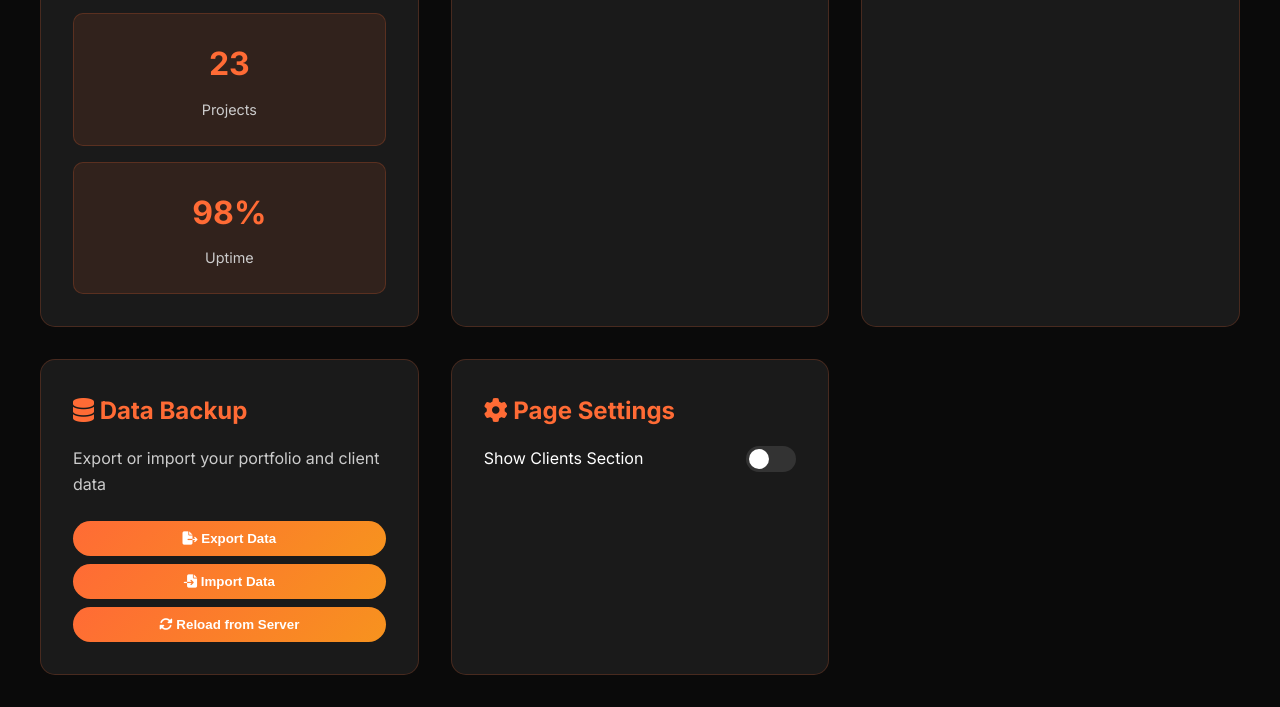
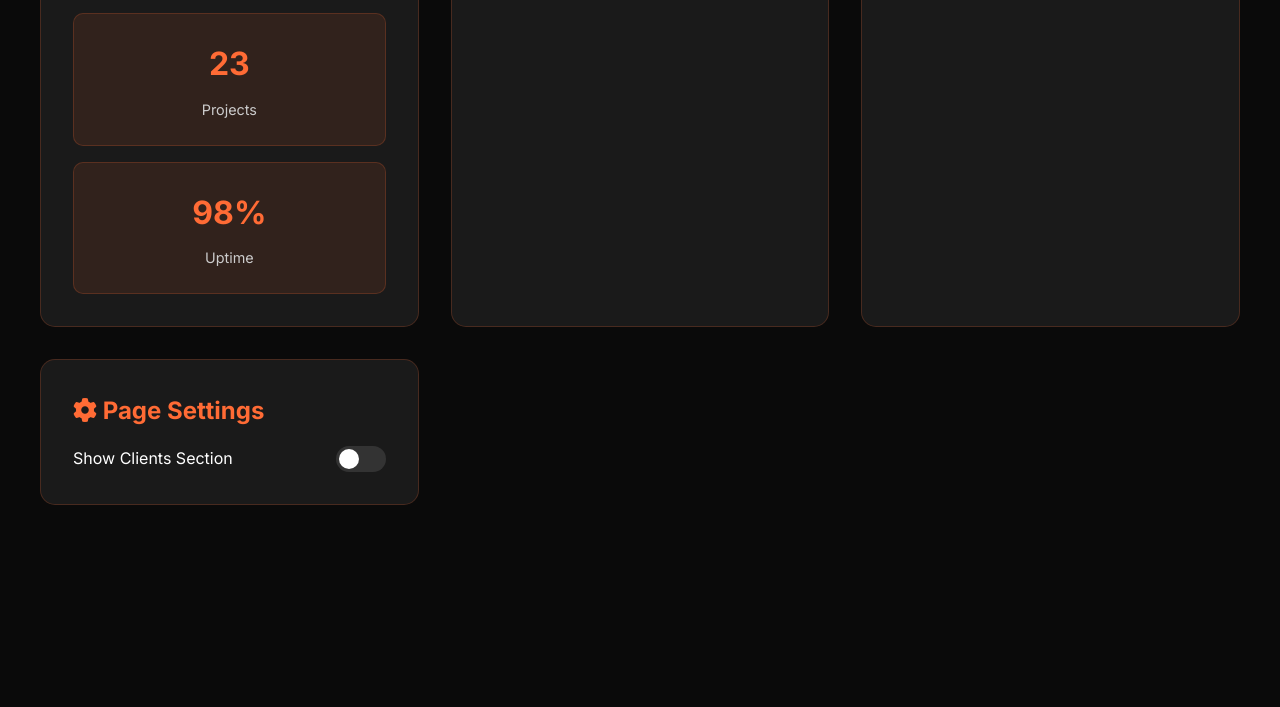
Before and after one commit to taksos1/3moj00, a website: page developer.html in a window 1280 px wide. Shown: the part 802-1509 px from the top of the page. After the commit the page ends 1339 px from the top, so only its background shows below. Drawn offline with Linux system fonts and the light colour scheme.

Commit message:
Add files via upload

```diff
--- a/developer.html
+++ b/developer.html
@@ -568,21 +568,6 @@
                         <i class="fas fa-users"></i> Manage Clients
                     </button>
                 </div>
-            </div>
-
-            <div class="dev-card">
-                <h3><i class="fas fa-database"></i> Data Backup</h3>
-                <p>Export or import your portfolio and client data</p>
-                <input type="file" id="importFile" accept=".json" style="display: none;" onchange="importData(event)">
-                <button onclick="exportData()" class="dev-button">
-                    <i class="fas fa-file-export"></i> Export Data
-                </button>
-                <button onclick="document.getElementById('importFile').click()" class="dev-button" style="margin-top: 0.5rem;">
-                    <i class="fas fa-file-import"></i> Import Data
-                </button>
-                <button onclick="refreshFromJSON()" class="dev-button" style="margin-top: 0.5rem;">
-                    <i class="fas fa-sync-alt"></i> Reload from Server
-                </button>
             </div>
 
             <div class="dev-card">
@@ -1277,8 +1262,14 @@
 
         // Extract video ID from URL
         function extractVideoId(url) {
-            // YouTube only
-            const youtubeMatch = url.match(/(?:youtube\.com\/watch\?v=|youtu\.be\/|youtube\.com\/embed\/)([^&\n?#]+)/);
+            // YouTube Shorts
+            const shortsMatch = url.match(/(?:youtube\.com\/shorts\/|youtu\.be\/)([^&\n?#]+)/);
+            if (shortsMatch) {
+                return { type: 'youtube', id: shortsMatch[1] };
+            }
+
+            // YouTube regular videos
+            const youtubeMatch = url.match(/(?:youtube\.com\/watch\?v=|youtube\.com\/embed\/)([^&\n?#]+)/);
             if (youtubeMatch) {
                 return { type: 'youtube', id: youtubeMatch[1] };
             }
```
Also changed, not shown: index.js (+8 -2 lines).
